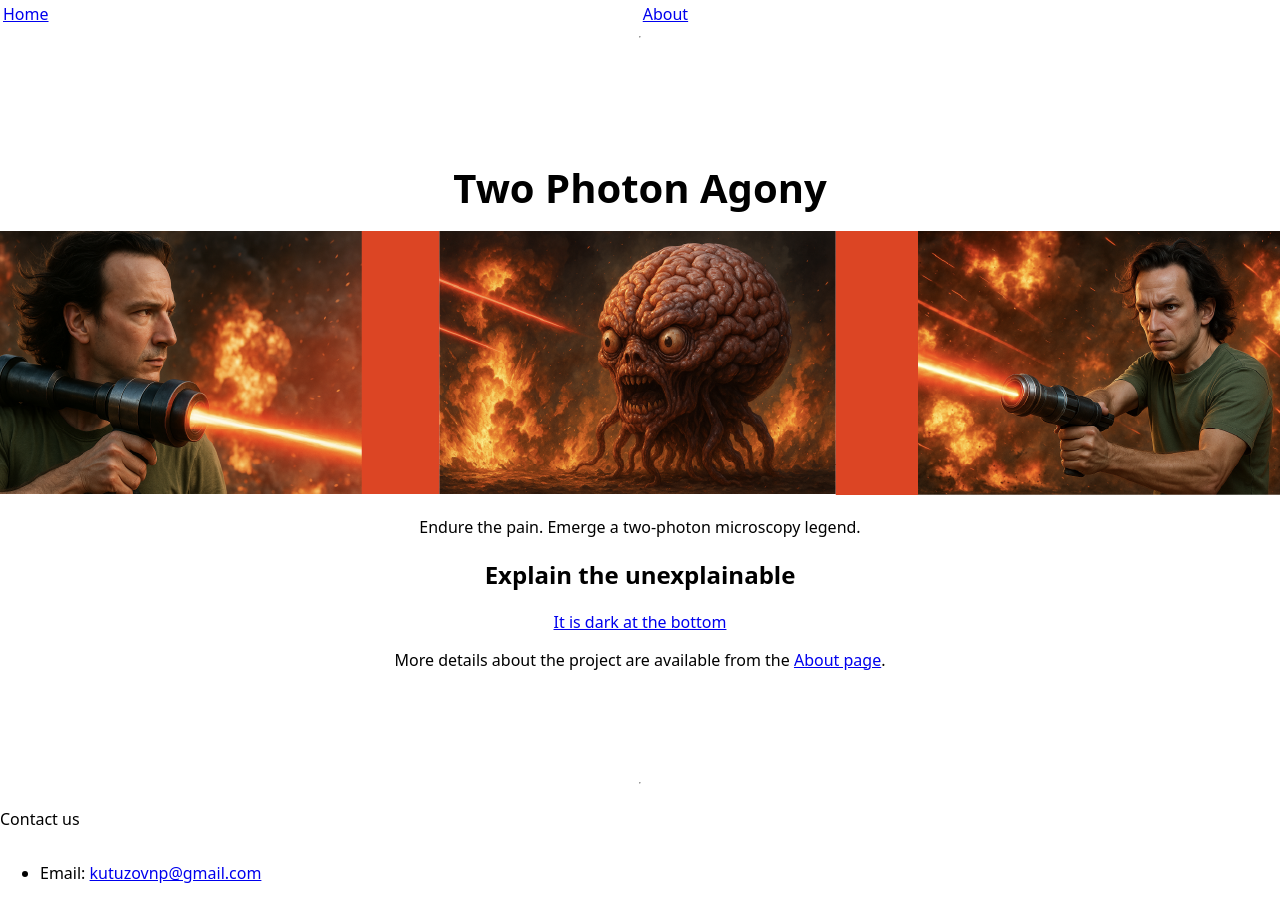
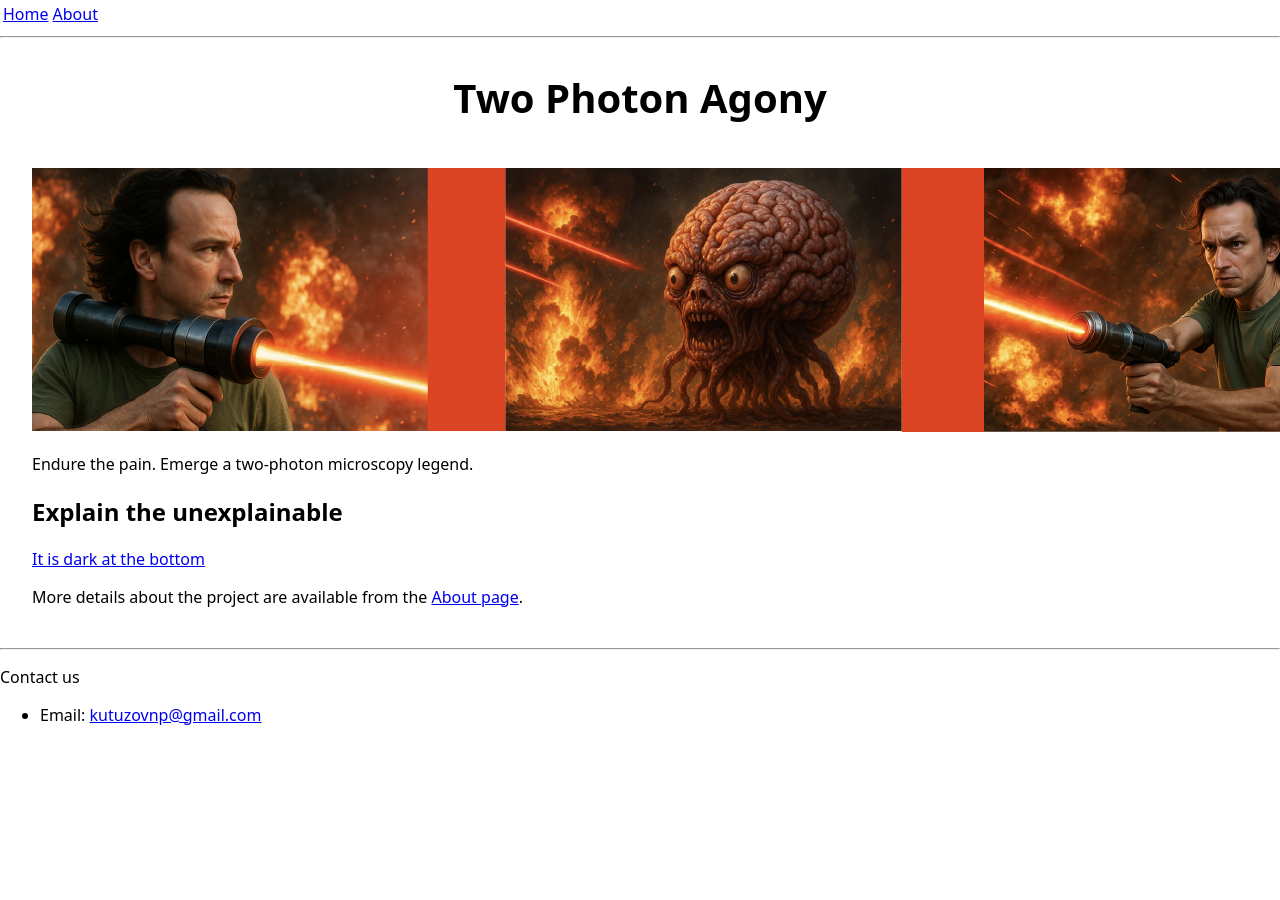
Before and after one commit to drkutuzov/drkutuzov.github.io, a Jekyll site: the page built from index.md, in a window 1280 px wide. Built offline with Jekyll 4.4.1, drawn with Linux system fonts in a browser that asks for light colours.

Commit message:
different centering

```diff
--- a/_layouts/default.html
+++ b/_layouts/default.html
@@ -5,37 +5,27 @@
     <title>{{ page.title }}</title>
     <style>
       body {
-        display: flex;
-        flex-direction: column;
-        min-height: 100vh;
         margin: 0;
         font-family: system-ui, sans-serif;
       }
 
-      main {
-        flex: 1;
-        display: flex;
-        flex-direction: column;
-        justify-content: center; /* vertically center */
-        align-items: center;     /* horizontally center */
-        text-align: center;
-        padding: 2rem;
+      h1 {
+        text-align: center; /* Centers the title horizontally */
+        margin-top: 2rem;   /* Adds a bit of space from the top */
+        font-size: 2.5rem;
       }
 
-      h1 {
-        margin-bottom: 1rem;
-        font-size: 2.5rem;
+      section {
+        padding: 1rem 2rem;
       }
     </style>
   </head>
   <body>
     {% include navigation.html %}
-    <main>
-      <h1>{{ page.title }}</h1>
-      <section>
-        {{ content }}
-      </section>
-    </main>
+    <h1>{{ page.title }}</h1>
+    <section>
+      {{ content }}
+    </section>
     {% include footer.html %}
   </body>
 </html>
```
